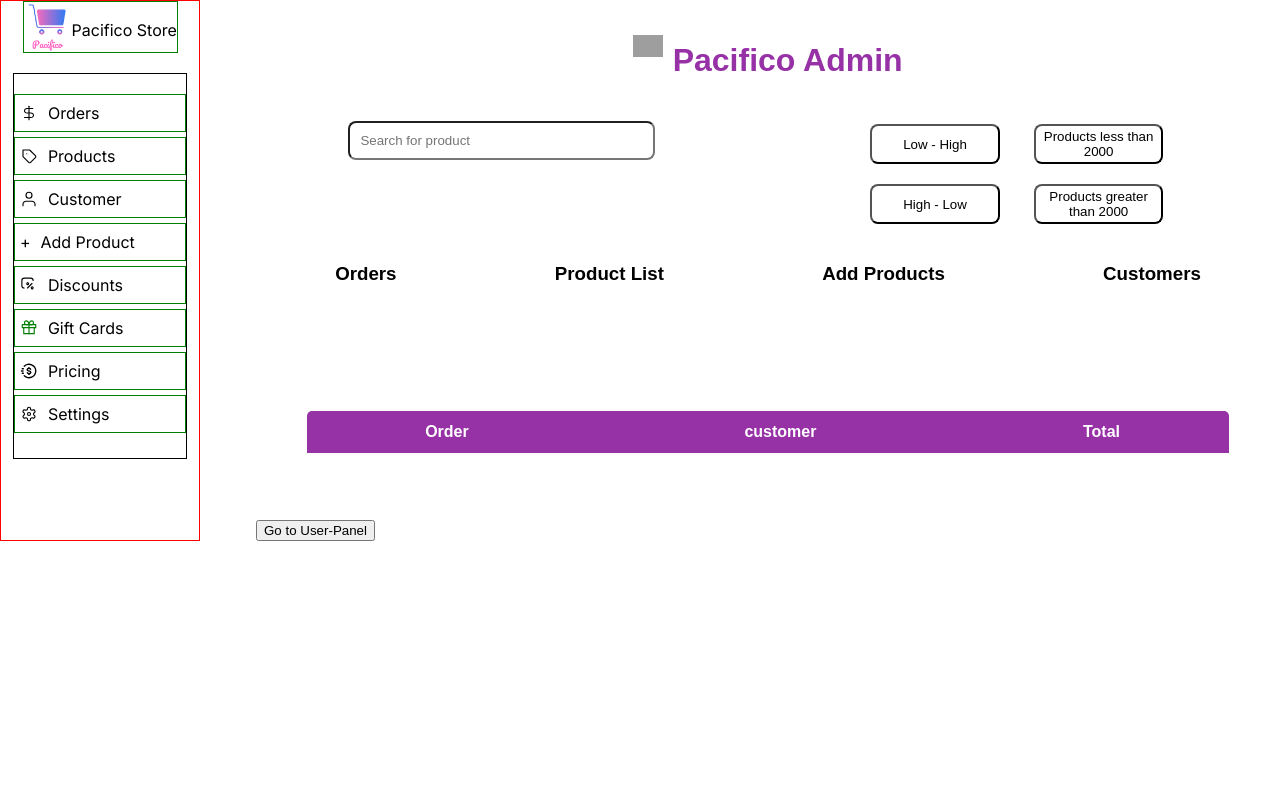
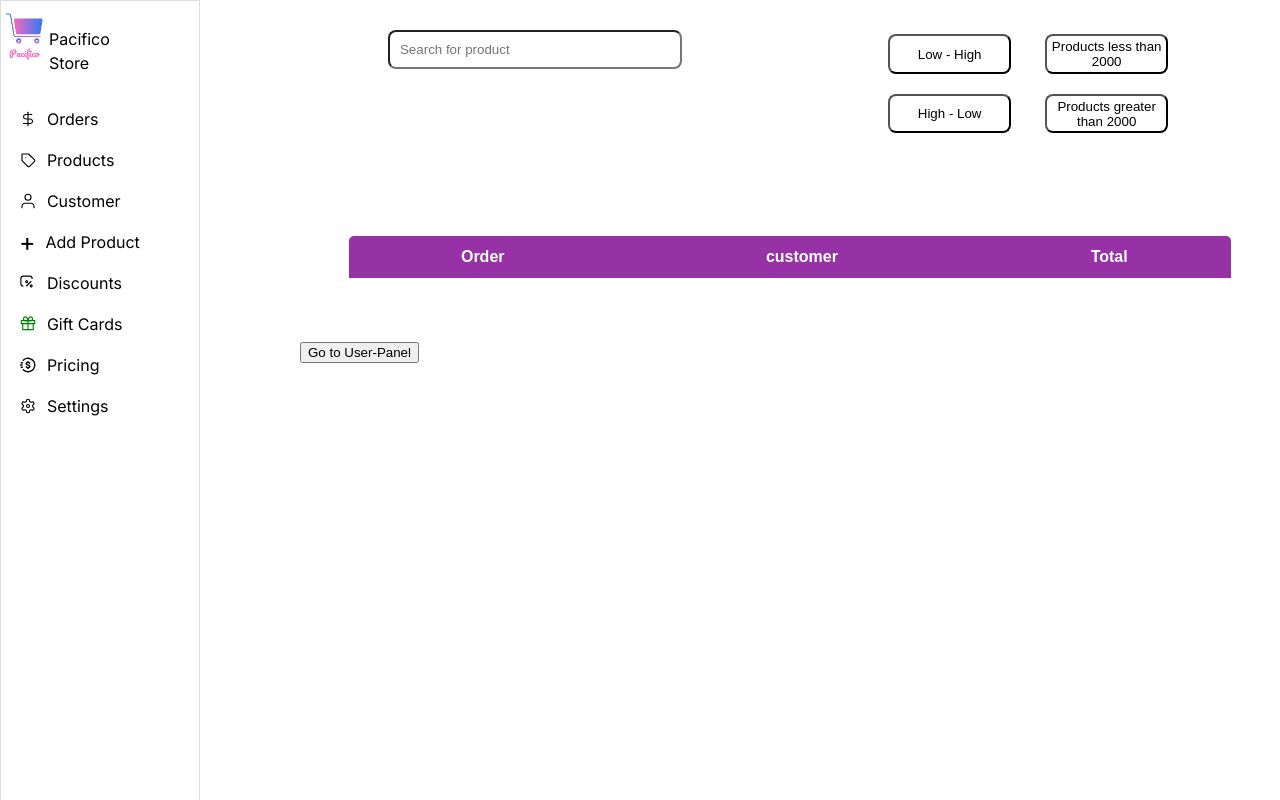
Before and after one commit to pratap562/Pacifico, a plain HTML site: page my code/admin.html in a window 1280 px wide. Drawn offline with Linux system fonts and the light colour scheme; no server answers; grey boxes are pictures that could not be loaded.

Commit message:
little bit css in admin page

```diff
--- a/my code/admin.html
+++ b/my code/admin.html
@@ -28,7 +28,7 @@
         </div>
 
         <div id="section">
-          <div id="orders">
+          <div id="order">
             <span>
               <svg
                 width="18"
@@ -55,7 +55,7 @@
             </span>
             <span>Orders</span>
           </div>
-          <div id="product_lists">
+          <div id="product_list">
             <span>
               <svg
                 width="18"
@@ -82,7 +82,7 @@
             </span>
             <span>Products</span>
           </div>
-          <div id="customers">
+          <div id="customer">
             <span>
               <svg
                 width="18"
@@ -109,7 +109,7 @@
             </span>
             <span>Customer</span>
           </div>
-          <div id="add_products">
+          <div id="add_product">
             <span>+</span>
             <span>Add Product</span>
           </div>
@@ -326,13 +326,13 @@
       </div>
       <div id="rightBar">
         <div id="dashboard">
-          <div id="logo">
+          <!-- <div id="logo">
             <img
               src="https://i.ibb.co/KGHF5hJ/IMG-20221109-095901.png"
               alt=""
             />
             <h1>Pacifico Admin</h1>
-          </div>
+          </div> -->
           <div id="search_div">
             <input type="search" id="search" placeholder="Search for product" />
           </div>
@@ -342,12 +342,12 @@
             <button id="hl">High - Low</button>
             <button id="gt">Products greater than 2000</button>
           </div>
-          <div id="elements">
-            <h3 id="order">Orders</h3>
+          <!-- <div id="elements">
+            <h3 id="order">Order</h3>
             <h3 id="product_list">Product List</h3>
             <h3 id="add_product">Add Products</h3>
             <h3 id="customer">Customers</h3>
-          </div>
+          </div> -->
         </div>
         <div id="display">
           <div id="order_div">
--- a/my code/scripts/admin.js
+++ b/my code/scripts/admin.js
@@ -3,7 +3,33 @@
 // let dash = document.getElementById("logo")
 // dash.innerHTML = navbar();
 
-
+// let arr = ['kumpratap562@gmail.com', , 'ram53243@gmail.com']
+// let clr = ['pink', 'orange']
+// let team = document.getElementById('team')
+// arr.forEach((el, i) => {
+//     let div = document.createElement('div')
+//     let cir = document.createElement('div')
+//     let p = document.createElement('p')
+//     cir.style.width = '20px'
+//     cir.style.height = '20px'
+//     cir.innerText = el.slice(0, 2)
+//     cir.style.borderRadius = '50%'
+//     cir.style.backgroundColor = clr[i]
+//     p.innerText = el
+//     cir.id = 'sml'
+//     div.append(cir, p)
+//     div.style.display = 'flex'
+//     div.style.flexDirection = 'row'
+//     team.append(div)
+// })
+let sec = document.querySelectorAll('#section > div')
+sec.forEach((el) => {
+    console.log(el)
+    el.Onlick = () => {
+        el.style.backgroundColor = 'rgb(220, 220, 220)'
+        console.log((object));
+    }
+})
 let display_div = document.getElementById("display")
 
 
@@ -158,6 +184,7 @@ customers_div_btn.onclick = () => {
     order_div.style.display = "none"
     product_list_div.style.display = "none"
     add_product_div.style.display = "none"
+    // customers_div_btn.style.backgroundColor = 'rgb(220, 220, 220)'
     // customers_div.style.display = "block"
     customers()
 }
@@ -217,6 +244,8 @@ const searchFun = async (e) => {
     console.log(postData)
     appendSearch(postData)
 }
+
+
 
 const appendSearch = async (data) => {
     let sort_div = document.getElementById("sorted_data")
--- a/my code/styles/admin.css
+++ b/my code/styles/admin.css
@@ -1,41 +1,40 @@
-#dashboard{
+#dashboard {
   display: flex;
   flex-flow: column;
-
 }
-#logo{
+#logo {
   display: flex;
   justify-content: center;
   padding: 2%;
 }
-#logo>h1{
+#logo > h1 {
   text-align: center;
   /* margin-top: 10%; */
   margin-left: 1%;
   color: rgb(150, 49, 166);
 }
-#logo>img{
+#logo > img {
   height: 2%;
   width: 3%;
   /* margin-left: 30%; */
   margin-top: 1.5%;
 }
-#elements{
+#elements {
   display: flex;
   justify-content: space-around;
   margin-top: 2%;
   cursor: pointer;
 }
-#display{
+#display {
   margin: 1% 0% 15% 0%;
   padding: 5%;
   /* background-color: rgb(57, 146, 206); */
   color: black;
 }
-#display div{
+#display div {
   margin: 5% 0% 5% 0%;
 }
-body>button{
+body > button {
   margin-left: 90%;
   padding: 1%;
   border-radius: 40px;
@@ -43,18 +42,18 @@ body>button{
   color: wheat;
 }
 
-.table_content{
+.table_content {
   border-collapse: collapse;
   margin: 25px 0;
   border-radius: 5px 5px 0 0;
-    overflow:hidden;
+  overflow: hidden;
   /* min-width: 60%; */
   width: 100%;
   box-shadow: #f3f3f3;
 }
 
 .table_content thead tr {
-    background-color:rgb(150, 49, 166);
+  background-color: rgb(150, 49, 166);
   color: #ffffff;
   text-align: center;
   font-weight: bold;
@@ -74,39 +73,45 @@ body>button{
   background-color: #f3f3f3;
 }
 
-.table_content tbody tr:last-of-type{
+.table_content tbody tr:last-of-type {
   border-bottom: 2px solid rgb(150, 49, 166);
 }
-.table_content tbody tr{
+.table_content tbody tr {
   height: 60px;
 }
 
-body{
+body {
   font-family: Arial, Helvetica, sans-serif;
 }
-#search{
+#search {
   margin-left: 9%;
   padding: 1%;
   width: 30%;
   border-radius: 8px;
 }
-#sorting{
+#sorting {
   width: 30%;
   display: grid;
-    grid-template-columns: repeat(2,1fr);
+  grid-template-columns: repeat(2, 1fr);
   gap: 20px;
   margin: -3.5% 0 0 60%;
 }
-#sorting button{
+#sorting button {
   width: 90%;
   padding: 2%;
   border-radius: 8px;
   background-color: transparent;
   cursor: pointer;
 }
-#sorted_data{
+#sorted_data {
   display: grid;
-    grid-template-columns: repeat(4,1fr);
+  grid-template-columns: repeat(4, 1fr);
   gap: 30px;
   margin: -18% 10% 0 10%;
 }
+#dashboard {
+  margin-top: 30px;
+}
+#rightBar {
+  margin-left: 300px;
+}
--- a/my code/styles/leftbar.css
+++ b/my code/styles/leftbar.css
@@ -7,25 +7,32 @@ body {
   flex-direction: column;
   align-items: center;
   font-family: "Inter", sans-serif;
-  border: 1px solid red;
+  border: 1px solid rgb(223, 220, 220);
   width: 15.5%;
   line-height: 1.5rem;
   gap: 20px;
+  position: fixed;
+  height: 100vh;
+  /* justify-content: flex-start; */
 }
 
 #section {
-  border: 1px solid black;
+  /* border: 1px solid black; */
   width: 87%;
   padding: 20px 0;
+  /* border-bottom: 1px solid rgb(215, 212, 212); */
 }
 #section > div {
-  border: 1px solid green;
+  /* border: 1px solid green; */
   /* padding: 15px 0; */
   /* padding: 10px; */
   padding: 6px 5px;
   display: flex;
   align-items: center;
   margin-bottom: 5px;
+}
+#section > div:hover {
+  background-color: rgb(220, 220, 220);
 }
 #section span:first-child {
   /* font-size: 30px; */
@@ -50,7 +57,9 @@ svg {
 #mainLogo {
   display: flex;
   height: 50px;
-  border: 1px solid green;
+  /* border: 1px solid green; */
+  margin-right: 60px;
+  margin-top: 10px;
 }
 #mainLogo img {
   height: 100%;
```
Also changed, not shown: my code/styles/add-products.css (+10 -10 lines). Lines whose indentation alone changed are shown as unchanged.
